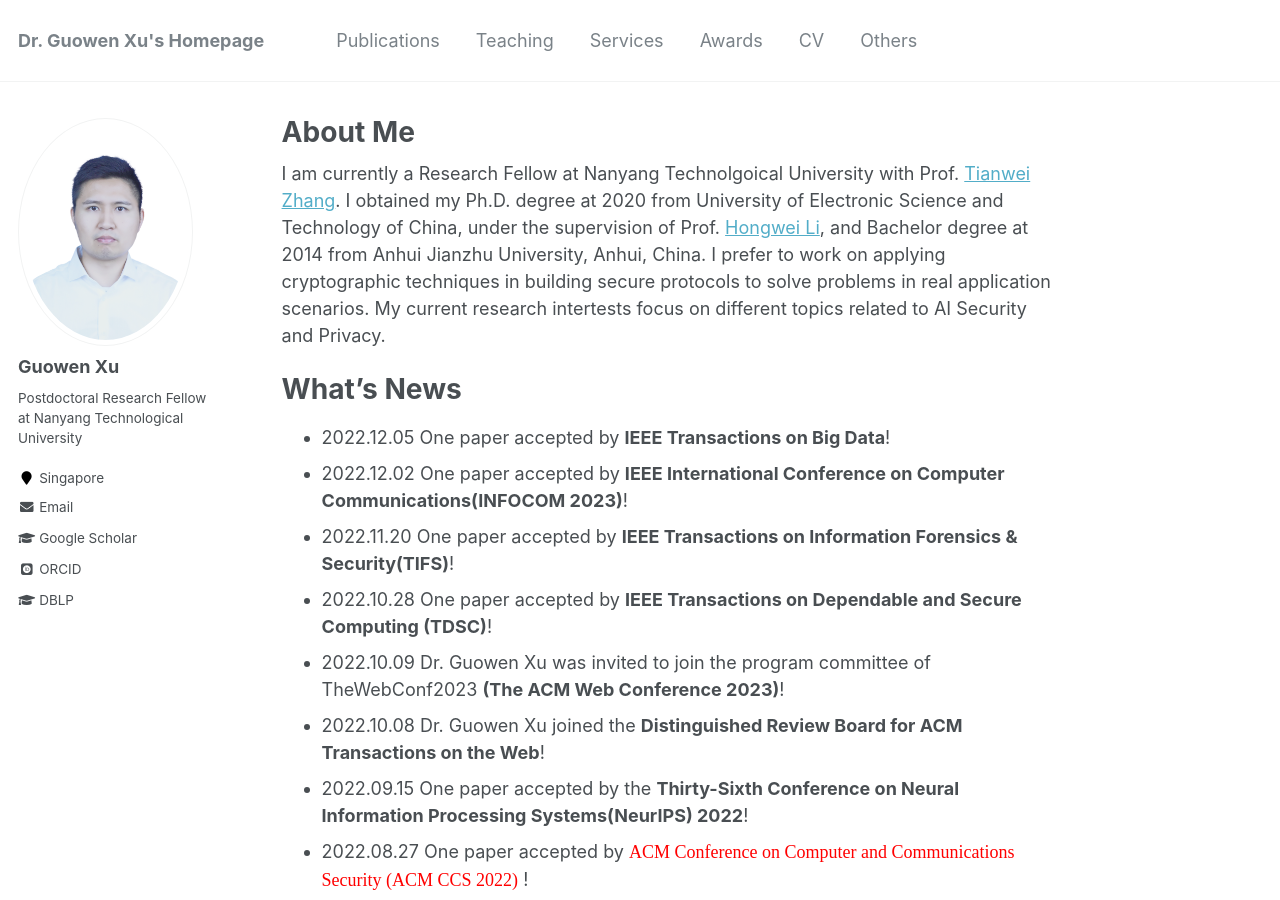
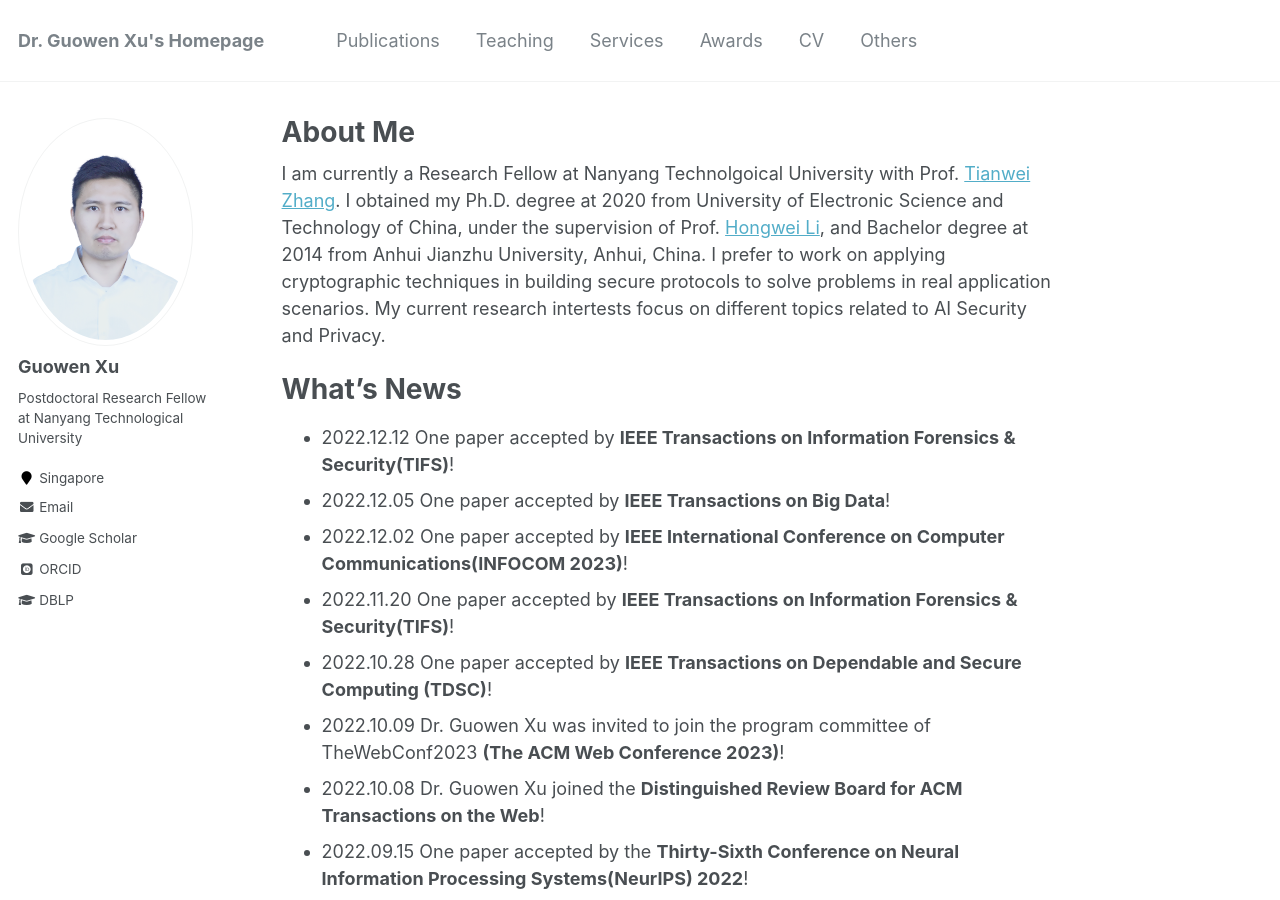
Before and after one commit to Guowen-xu/guowen-xu.github.io, a Jekyll site: the page built from _pages/about.md, in a window 1280 px wide and 900 px high. Built offline with Jekyll 4.4.1, drawn with Linux system fonts in a browser that asks for light colours; some web fonts are replaced.

Commit message:
Update about.md

```diff
--- a/_pages/about.md
+++ b/_pages/about.md
@@ -13,6 +13,7 @@ redirect_from:
 
 What's News
 ======
+- 2022.12.12 One paper accepted by **IEEE Transactions on Information Forensics & Security(TIFS)**!
 - 2022.12.05 One paper accepted by **IEEE Transactions on Big Data**!
 - 2022.12.02 One paper accepted by **IEEE International Conference on Computer Communications(INFOCOM 2023)**!
 - 2022.11.20 One paper accepted by **IEEE Transactions on Information Forensics & Security(TIFS)**!
```
